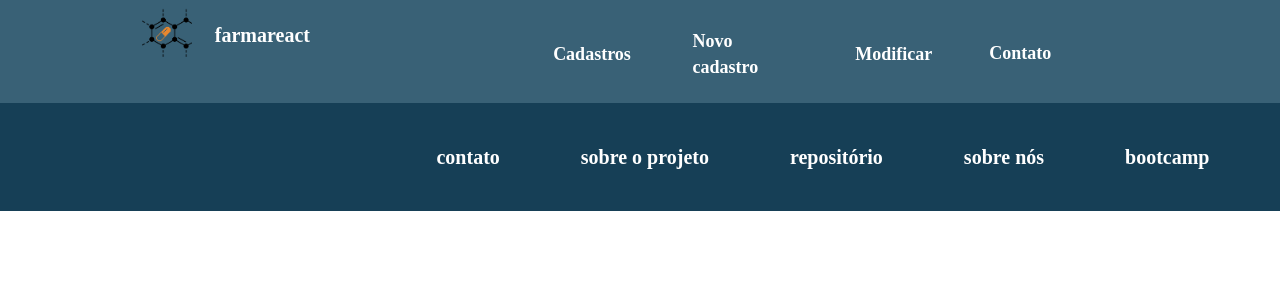
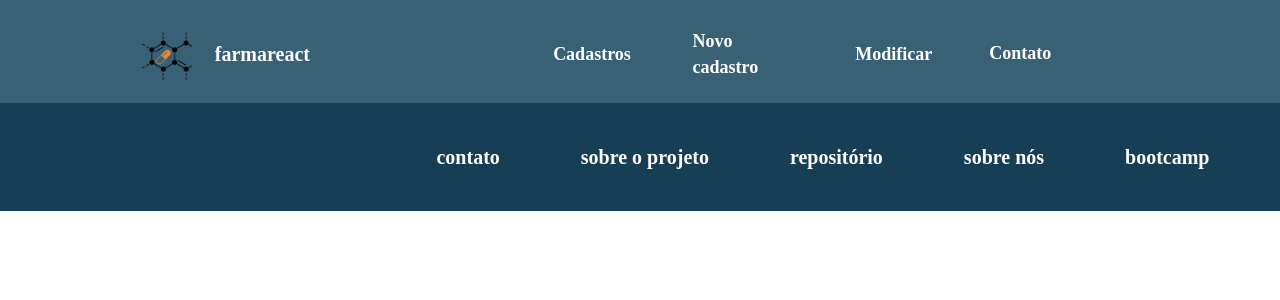
Before and after one commit to JoaoLucasAl/Farmacia-React, a React (Vite) app: page / in a window 1280 px wide. Shown: the top 300 px of the page. Built offline with nearby package versions, Linux system fonts and the light colour scheme.

Commit message:
:lipstick: Cosmetic: Posição da logo ajustada

```diff
--- a/src/components/Homepage/Header/HeaderStyle.css
+++ b/src/components/Homepage/Header/HeaderStyle.css
@@ -16,12 +16,12 @@
 .logo{
     height: 50px;
     width: 50px;
-    transform: translateY(-8px);
+    transform: translateY(15px);
 }
 
 .logo_text {
     display: grid;
-    /* align-items: center; */
+    align-items: center;
     margin-top: 0.25rem;
     justify-content: center;
     font-family: 'Khula';
```
Also changed, not shown: vite.config.js.timestamp-1663595814943.mjs (deleted, +0 -10 lines).
